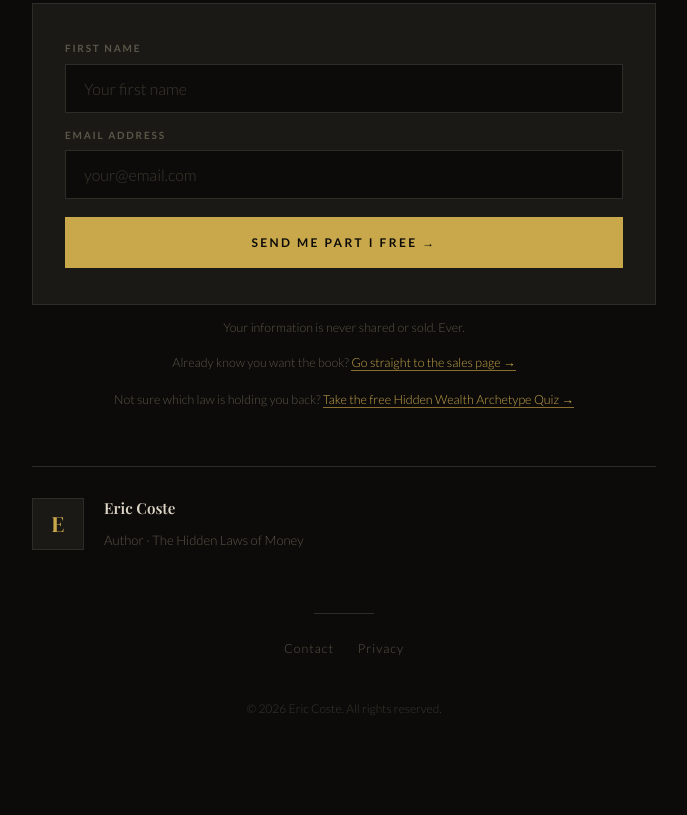
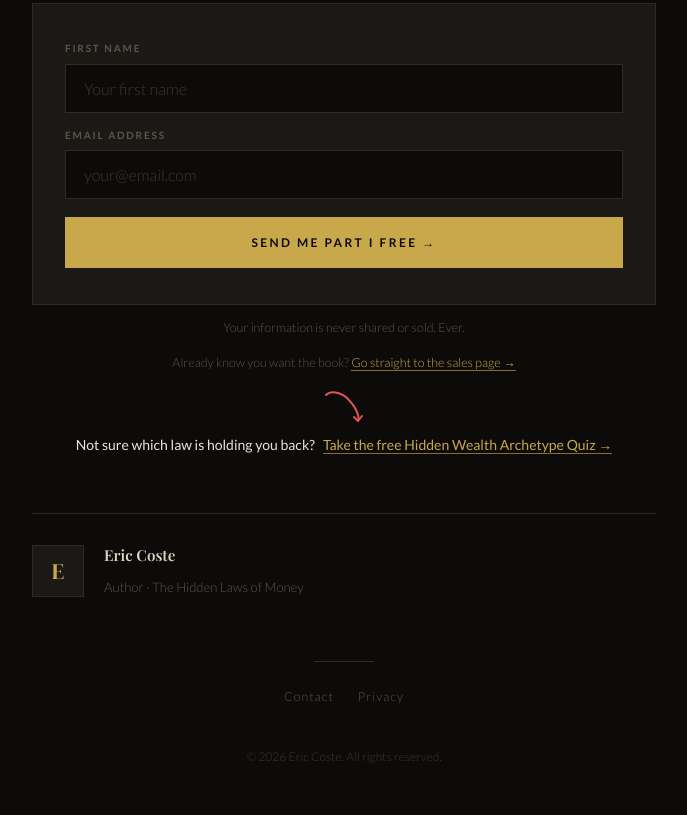
Before and after one commit to lecorbeaured/hiddenlaws-waitlist, a plain HTML site: page index.html in a window 1280 px wide. Shown: the part 2241-3056 px from the top of the page, without its empty margins (296-983 px from the left). Before the commit the page ends 3008 px from the top, so only its background shows below. Drawn offline with nearby package versions, Linux system fonts and the light colour scheme; a web font is replaced by a local one.

Commit message:
Add curvy arrow to quiz link

```diff
--- a/index.html
+++ b/index.html
@@ -1103,8 +1103,16 @@
       <p class="privacy-note" style="margin-top:16px;">
         Already know you want the book?
         <a href="https://book.bookdecoded.com" style="color:var(--gold);text-decoration:none;border-bottom:1px solid var(--gold-dim);">Go straight to the sales page &rarr;</a>
-        <br /><br />Not sure which law is holding you back?
-        <a href="https://quiz.hiddenlawsofmoney.com" style="color:var(--gold);text-decoration:none;border-bottom:1px solid var(--gold-dim);">Take the free Hidden Wealth Archetype Quiz &rarr;</a>
+        <div style="text-align:center;margin-top:16px;">
+          <svg width="48" height="36" viewBox="0 0 48 36" fill="none" xmlns="http://www.w3.org/2000/svg" style="display:block;margin:0 auto 8px;">
+            <path d="M6 6 C10 2, 20 2, 28 10 C36 18, 40 28, 38 32" stroke="#e05555" stroke-width="2" stroke-linecap="round" fill="none"/>
+            <path d="M34 28 L38 32 L42 27" stroke="#e05555" stroke-width="2" stroke-linecap="round" stroke-linejoin="round" fill="none"/>
+          </svg>
+          <p style="font-family:var(--sans);font-size:14px;font-weight:400;color:#e8e4dc;margin:0;">
+            Not sure which law is holding you back? &nbsp;
+            <a href="https://quiz.hiddenlawsofmoney.com" style="color:var(--gold);text-decoration:none;border-bottom:1px solid var(--gold-dim);font-weight:500;">Take the free Hidden Wealth Archetype Quiz &rarr;</a>
+          </p>
+        </div>
       </p>
     </section>
 
```
